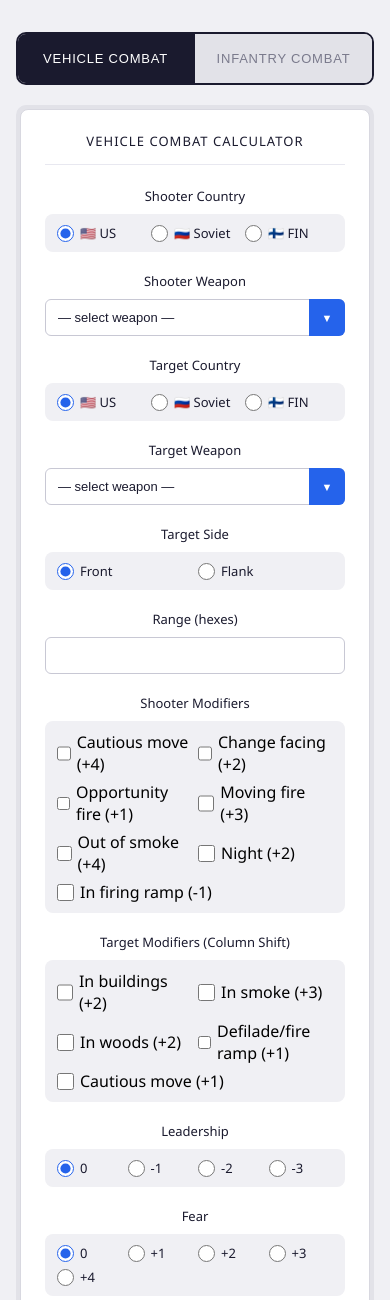
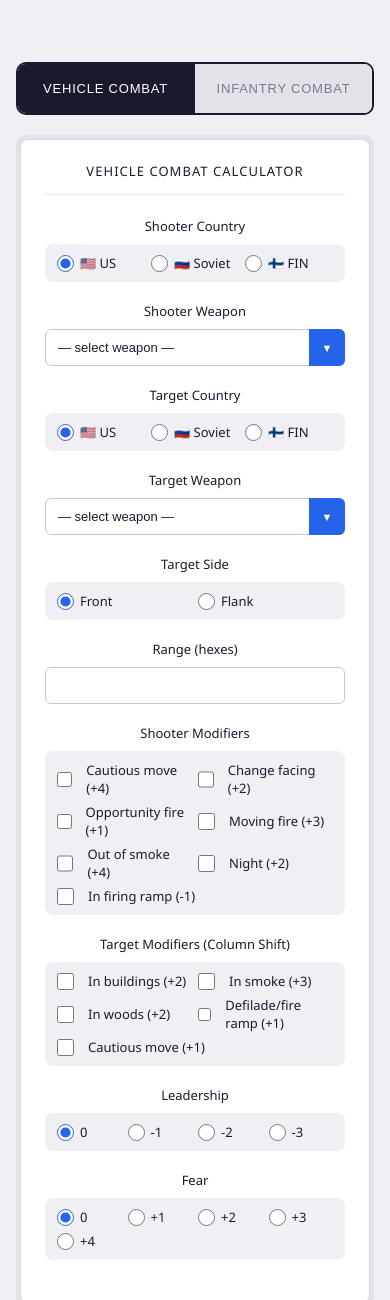
Before and after one commit to Mikko-UX/Fire-team-1, a FastAPI app: page / in a window 390 px wide. Shown: the top 1300 px of the page. Run offline with FastAPI, Linux system fonts and the light colour scheme.

Commit message:
Refine mobile layout in fire-team-web
- Checkbox label text sized to match field titles (13px)
- Add spacing between checkbox and its label
- Add 30px top padding above the tab bar

Co-Authored-By: Claude Opus 4.8 <noreply@anthropic.com>

```diff
--- a/fire-team-web/templates/index.html
+++ b/fire-team-web/templates/index.html
@@ -24,7 +24,7 @@
       display: flex;
       flex-direction: column;
       align-items: center;
-      padding: 32px 16px;
+      padding: 62px 16px 32px;
     }
 
     .container { width: 100%; max-width: 520px; }
@@ -134,7 +134,9 @@
       accent-color: #2563eb;
       width: 17px; height: 17px;
       cursor: pointer;
+      margin-right: 8px;
     }
+    .checkbox-item span { font-size: 13px; color: #1a1a2e; }
     .checkbox-group.single-column {
       display: block;
     }
```
